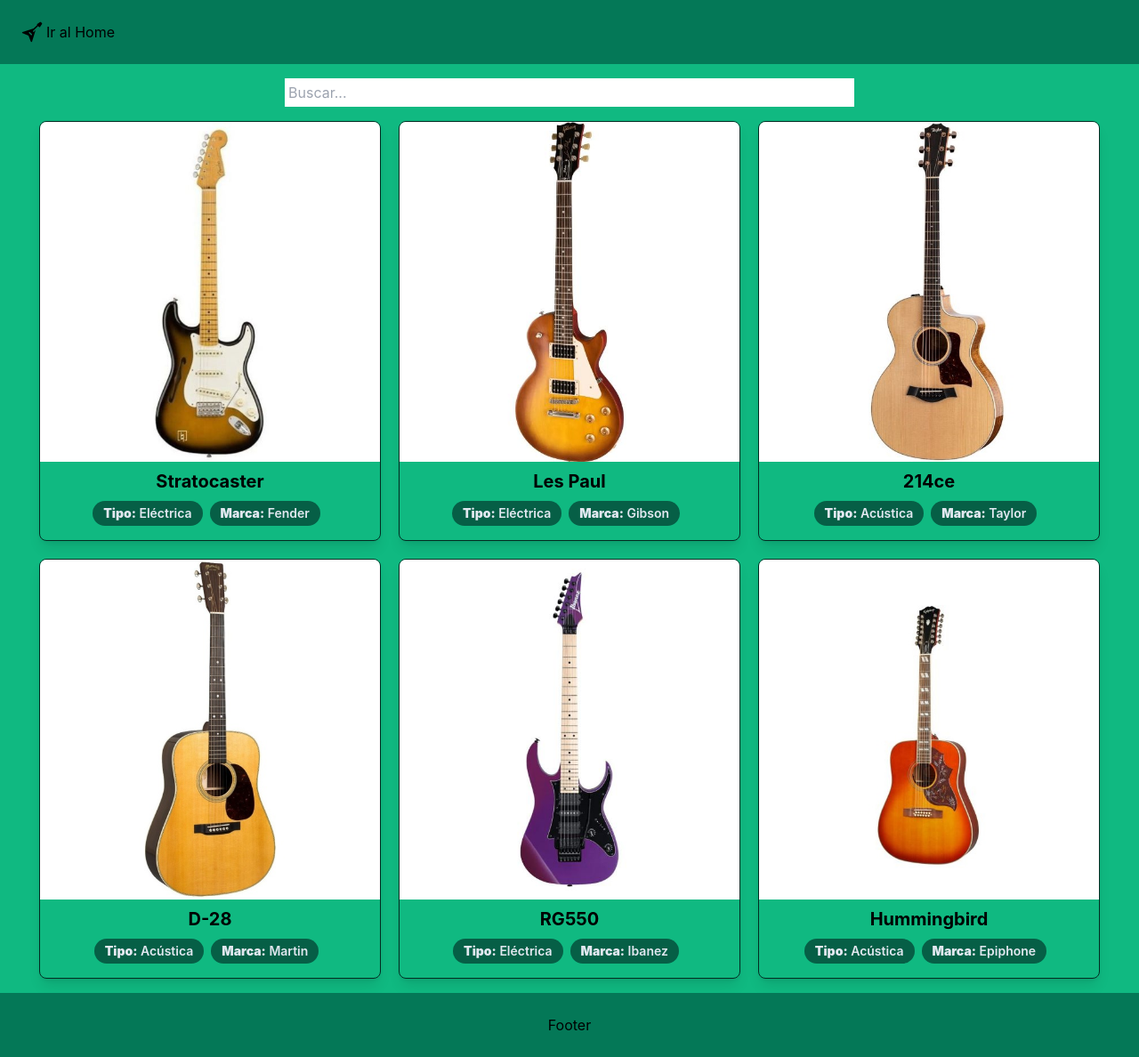
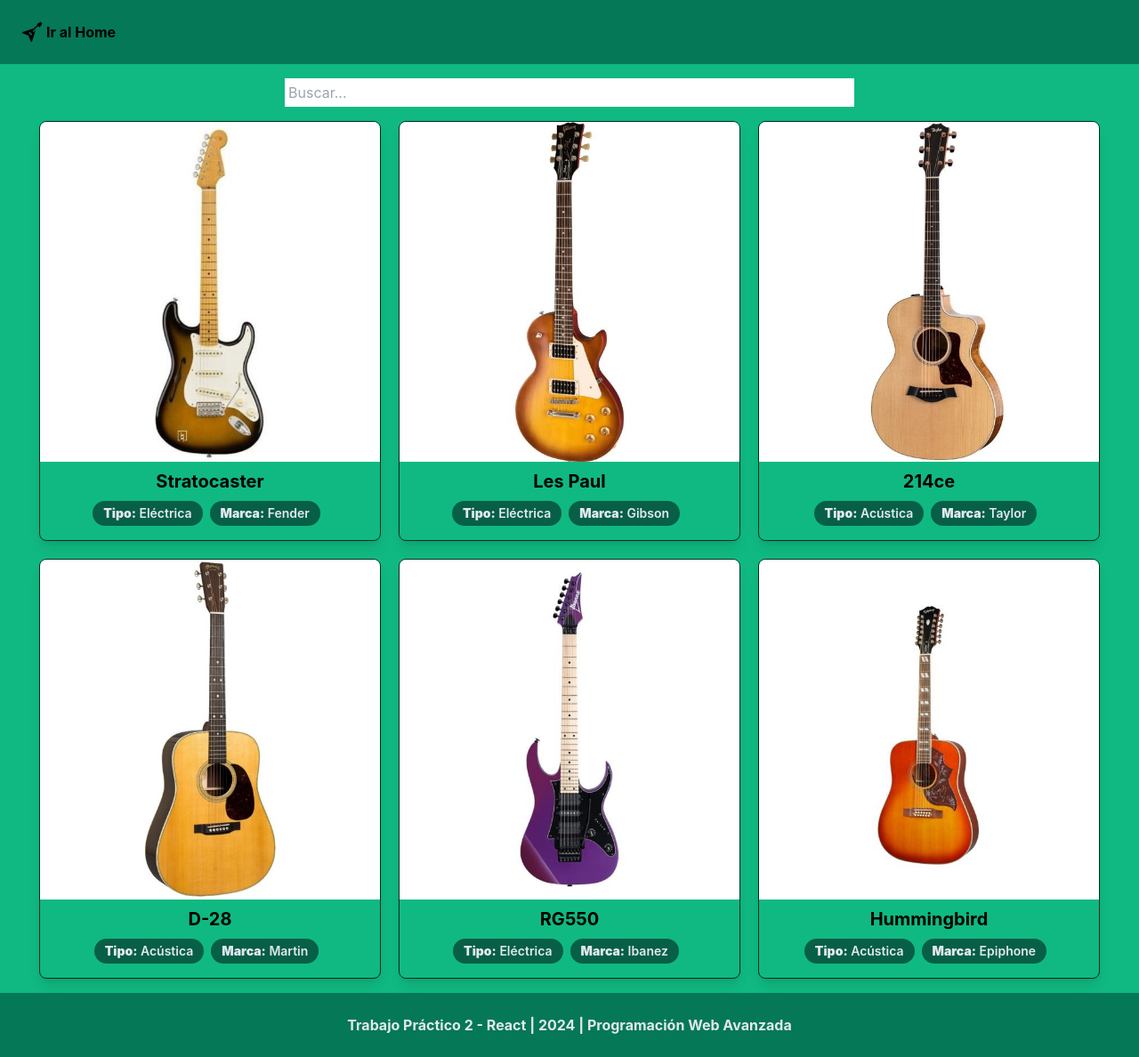
Before and after one commit to MauroFerrada/PWA-REACT, a React (Create React App) app: page / in a window 1280 px wide. Shown: the whole page at 89% size. Built offline with nearby package versions, Linux system fonts and the light colour scheme.

Commit message:
Se agrega descripción del proyecto en README.md y se modifica Header y Footer

```diff
--- a/src/components/Footer/Footer.jsx
+++ b/src/components/Footer/Footer.jsx
@@ -1,8 +1,8 @@
 const Footer = () => {
   return (
     <div className="py-6 bg-emerald-700">
-      <div className="mx-auto flex place-content-center">
-        Footer
+      <div className="mx-auto flex place-content-center font-bold text-slate-200">
+        Trabajo Práctico 2 - React | 2024 | Programación Web Avanzada
       </div>
     </div>
   );
--- a/src/components/Header/Header.jsx
+++ b/src/components/Header/Header.jsx
@@ -14,7 +14,7 @@
         <div className="flex h-6">
           <button className="flex flex-row gap-1 hover:bg-emerald-800 rounded-lg" onClick={onClickDetailsHandler}>
             <img className="h-full" src={logo} alt="logo"></img>
-            <div>Ir al Home</div>
+            <div className='font-bold'>Ir al Home</div>
           </button>
         </div>
     </div>
--- a/src/pages/Details/Details.jsx
+++ b/src/pages/Details/Details.jsx
@@ -23,7 +23,7 @@
   return (
     <div className="h-screen w-full flex flex-col">
       <Header text="Header" />
-      <div className="flex-grow bg-emerald-400">
+      <div className="flex-grow bg-emerald-500">
         <div className="flex h-full justify-center items-center p-5">
           <div className="flex flex-col items-center border border-emerald-950 rounded-lg shadow md:flex-row bg-emerald-950 p-4">
             <img className="object-cover md:h-full rounded-lg md:w-48 md:rounded-lg" src={guitarra.imagen} alt={guitarra.nombre} />
```
Also changed, not shown: public/img/app.jpg (added), 1 other file (tests, documents, lock files or other folders).
